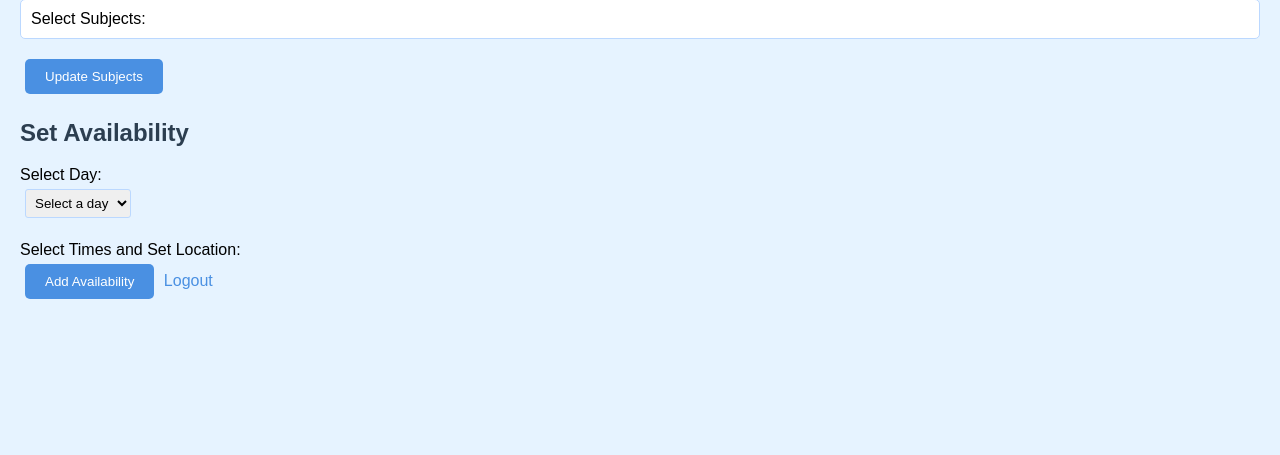
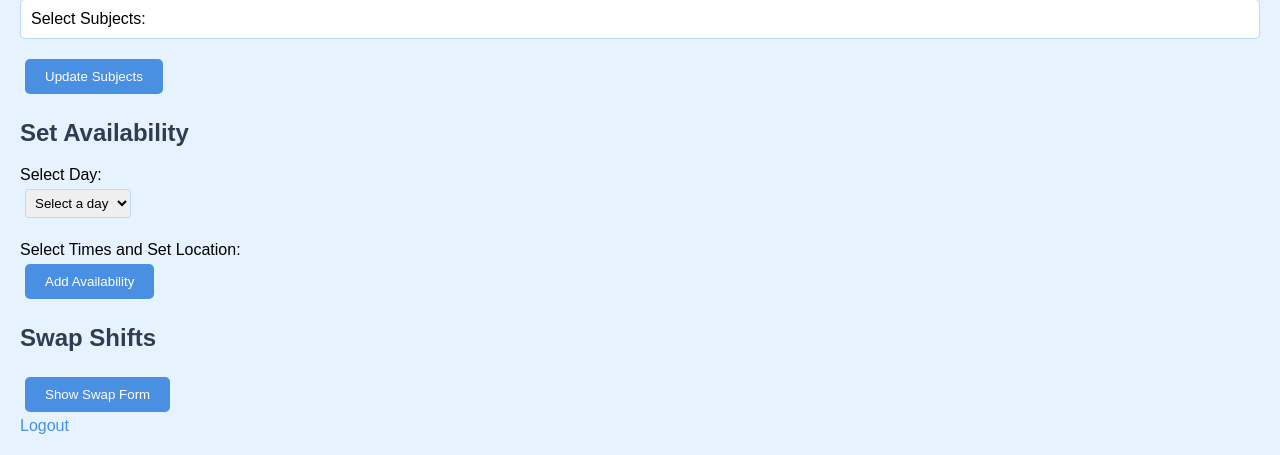
Before and after one commit to riyagoyal2134/tutoring, a Flask app: page /tutor_dashboard in a window 1280 px wide. Shown: the part 356-811 px from the top of the page. Before the commit the page ends 655 px from the top, so only its background shows below. Run offline with Flask 3, Linux system fonts and the light colour scheme; the visitor is signed in with stand-in values (Sample User, id 1); data that the repository does not hold is empty; some libraries are stand-ins or nearby versions.

Commit message:
swapping shifts front-end edit

```diff
--- a/templates/tutor_dashboard.html
+++ b/templates/tutor_dashboard.html
@@ -160,6 +160,36 @@
         </div>
 
         <button type="submit">Add Availability</button>
+
+        <script>
+        function toggleSwapForm() {
+            var form = document.getElementById("swapShiftForm");
+            // Check current state and toggle
+            if (form.style.display === "none" || form.style.display === "") {
+                form.style.display = "block";  // Show the form
+            } else {
+                form.style.display = "none";  // Hide the form
+            }
+        }
+    </script>
+
+    <h2>Swap Shifts</h2>
+
+    <!-- Button to show/hide the form -->
+    <button type="button" onclick="toggleSwapForm()">Show Swap Form</button>
+
+    <!-- Hidden form for swapping shifts -->
+    <div id="swapShiftForm" style="display: none; margin-top: 20px; padding: 10px; border: 1px solid #ccc; background-color: #f9f9f9;">
+        <form method="post" action="/swap_shift">
+            <label for="swap_shifts">Enter the shift you want to swap:</label><br>
+            <input type="text" name="swap_shifts" id="swap_shifts" placeholder="Enter the shift you want to swap"><br><br>
+
+            <label for="new_shift">Enter the new shift:</label><br>
+            <input type="text" name="new_shift" id="new_shift" placeholder="Enter the new shift"><br><br>
+
+            <button type="submit">Submit Swap</button>
+        </form>
+    </div>
         <a href="{{ url_for('logout') }}">Logout</a>
 
     </form>
```
